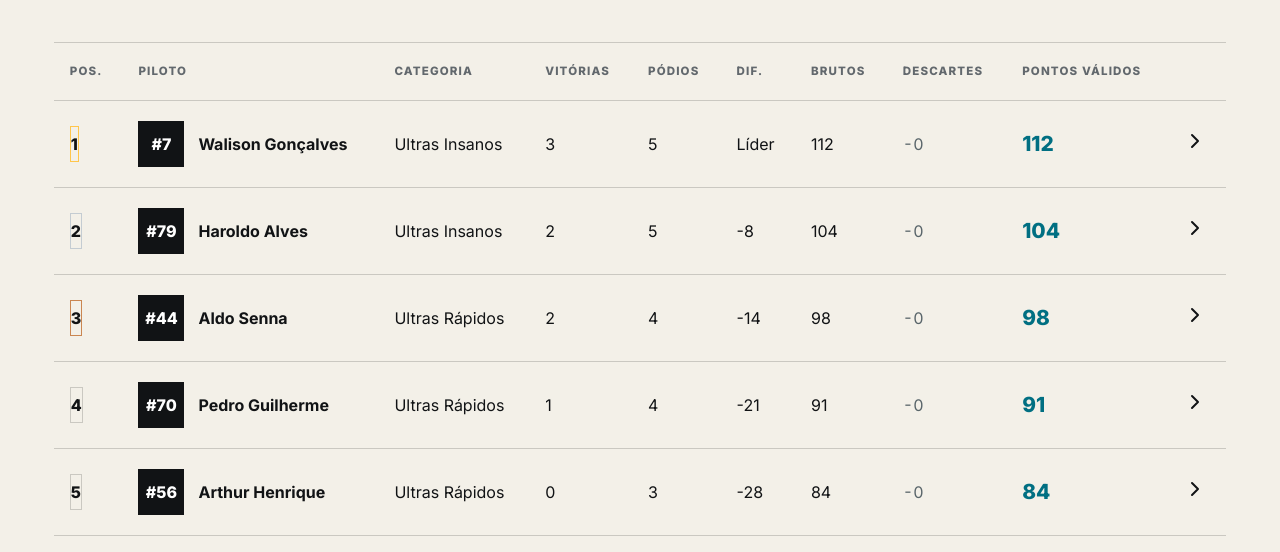
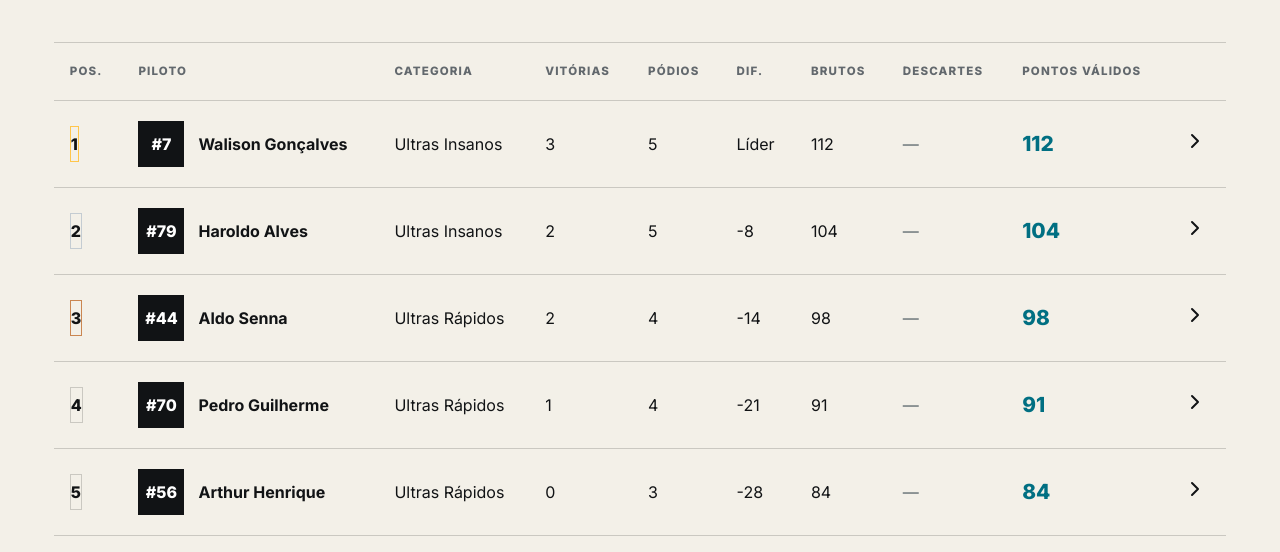
Before and after one commit to pglemos/UDK, a Next.js app in the folder apps/plataforma/: page /classificacao in a window 1280 px wide. Shown: the part 2100-2652 px from the top of the page. Built offline with nearby package versions, Linux system fonts and the light colour scheme; no server answers; the database is empty; a web font is replaced by a local one.

Commit message:
fix: format decimal gaps and hide zero discards

```diff
--- a/apps/plataforma/app/classificacao/page.tsx
+++ b/apps/plataforma/app/classificacao/page.tsx
@@ -16,6 +16,11 @@ export const metadata: Metadata = {
 
 function param(value: string | string[] | undefined, fallback = ""): string {
   return Array.isArray(value) ? value[0] ?? fallback : value ?? fallback;
+}
+
+function formatPoints(value: number): string {
+  const rounded = Math.round(value * 100) / 100;
+  return rounded.toLocaleString("pt-BR", { maximumFractionDigits: 2 });
 }
 
 export default async function StandingsPage({
@@ -112,7 +117,7 @@ export default async function StandingsPage({
                           )}
                         </div>
                         <div><h2>{driver.name}</h2><p>{driver.category}</p></div>
-                        <b>{driver.points}<small>pts válidos</small></b>
+                        <b>{formatPoints(driver.points)}<small>pts válidos</small></b>
                       </Link>
                     );
                   })}
@@ -125,20 +130,23 @@ export default async function StandingsPage({
                       <tr><th>Pos.</th><th>Piloto</th><th>Categoria</th><th>Vitórias</th><th>Pódios</th><th>Dif.</th><th>Brutos</th><th>Descartes</th><th>Pontos válidos</th><th /></tr>
                     </thead>
                     <tbody>
-                      {standings.items.map((driver, index) => (
+                      {standings.items.map((driver, index) => {
+                        const gap = Math.round(Math.max(0, leaderPoints - driver.points) * 100) / 100;
+                        return (
                           <tr key={driver.slug}>
                             <td data-label="Posição"><span className={`udk-rank rank-${index + 1}`}>{(standings.meta.page - 1) * standings.meta.pageSize + index + 1}</span></td>
                             <td data-label="Piloto"><Link className="udk-driver-cell" href={`/pilotos/${driver.slug}`}><span className="udk-driver-avatar">#{driver.number}</span><strong>{driver.name}</strong></Link></td>
                             <td data-label="Categoria">{driver.category}</td>
                             <td data-label="Vitórias">{driver.wins}</td>
                             <td data-label="Pódios">{driver.podiums}</td>
-                          <td data-label="Diferença">{index === 0 ? "Líder" : `-${leaderPoints - driver.points}`}</td>
-                          <td data-label="Pontos brutos">{driver.grossPoints}</td>
-                          <td data-label="Pontos descartados"><span className="udk-discarded-points">-{driver.discardedPoints}</span></td>
-                          <td data-label="Pontos válidos"><strong className="udk-points">{driver.points}</strong></td>
+                            <td data-label="Diferença">{index === 0 ? "Líder" : `-${formatPoints(gap)}`}</td>
+                            <td data-label="Pontos brutos">{formatPoints(driver.grossPoints)}</td>
+                            <td data-label="Pontos descartados"><span className="udk-discarded-points">{driver.discardedPoints > 0 ? `-${formatPoints(driver.discardedPoints)}` : "—"}</span></td>
+                            <td data-label="Pontos válidos"><strong className="udk-points">{formatPoints(driver.points)}</strong></td>
                             <td><Link href={`/pilotos/${driver.slug}`} aria-label={`Abrir ${driver.name}`}><ChevronRight aria-hidden="true" /></Link></td>
                           </tr>
-                      ))}
+                        );
+                      })}
                     </tbody>
                   </table>
                 </div>
```
Lines whose indentation alone changed are shown as unchanged.
